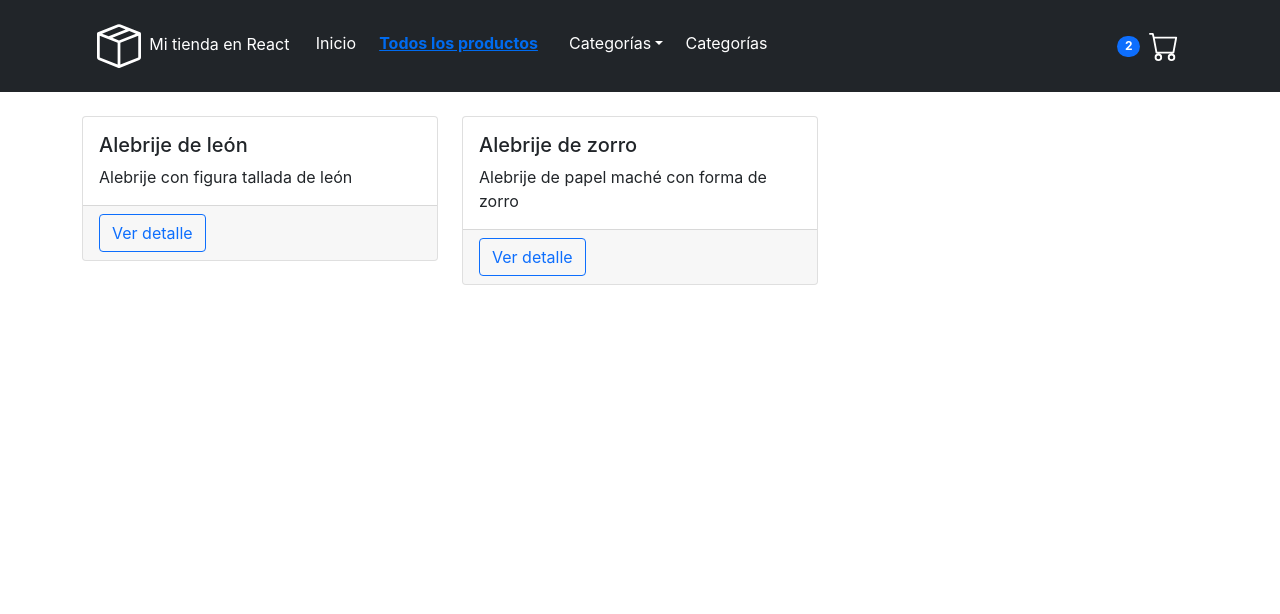
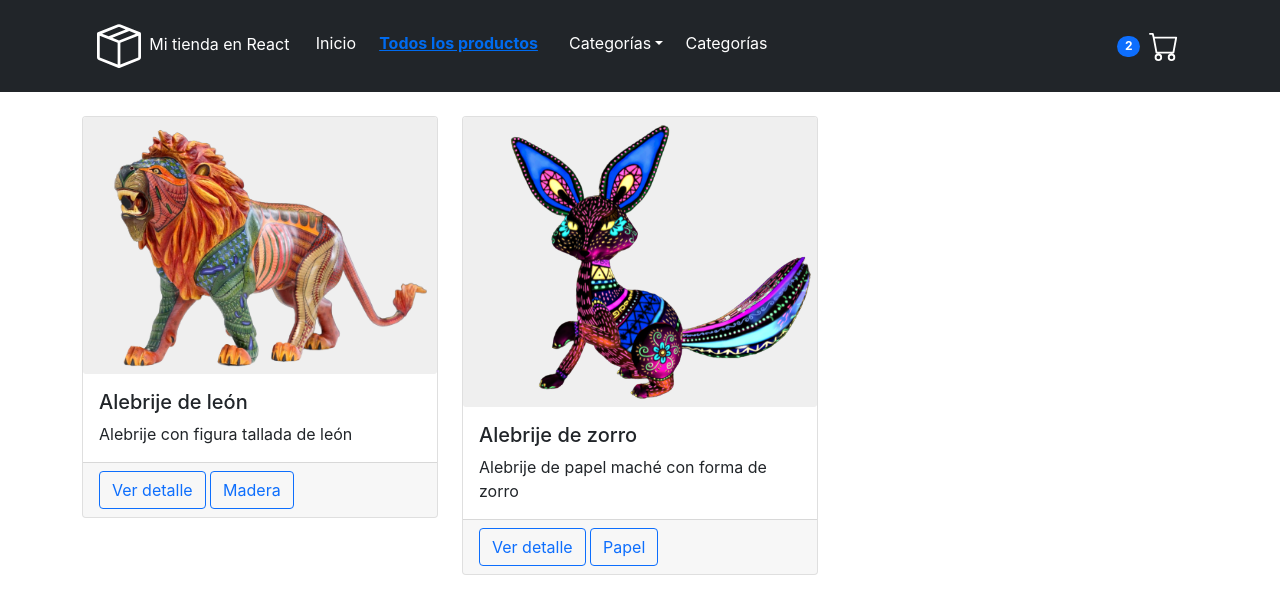
Before and after one commit to jorgefalconcampos/e-commerce-react, a React (Vite) app: page /products in a window 1280 px wide. Shown: the top 614 px of the page. Built offline with nearby package versions, Linux system fonts and the light colour scheme.

Commit message:
imágenes en ItemDetail y en Item

```diff
--- a/src/App.css
+++ b/src/App.css
@@ -26,6 +26,11 @@
 
 .App-link {
   color: #61dafb;
+}
+
+.card-img {
+  background-color: #efefef;
+  max-height: 430px !important;
 }
 
 .nav-dropdown-link{
--- a/src/components/ItemDetailContainer/ItemDetail.jsx
+++ b/src/components/ItemDetailContainer/ItemDetail.jsx
@@ -6,7 +6,8 @@ const ItemDetail = ({ item }) => {
   return (
     <Col>
       <Card>
-        {/* <Card.Img variant="top" src={item.src} /> */}
+        <img src={`/src/${item.url}`} className="card-img" alt="" />
+        {/* <Card.Img variant="top" src={`/src/${item.url}`} /> */}
         <Card.Body>
           <Card.Title>
             {item.nombre}
--- a/src/components/ItemDetailContainer/ItemDetailContainer.jsx
+++ b/src/components/ItemDetailContainer/ItemDetailContainer.jsx
@@ -17,7 +17,7 @@ const ItemDetailContainer = () => {
       ))
       .catch((err) => console.log(err))
       .finally(() => setLoading(false));
-  }, productId);
+  }, [productId]);
 
   console.log(productId);
 
--- a/src/components/ItemListContainer/Item.jsx
+++ b/src/components/ItemListContainer/Item.jsx
@@ -8,7 +8,8 @@ const Item = ({ item }) => {
   return (
     <Col>
       <Card>
-        {/* <Card.Img variant="top" src={item.src} /> */}
+        <img src={`/src/${item.url}`} className="card-img" alt="" />
+        {/* <Card.Img variant="top" src={item.src} className="card-img-top" /> */}
         <Card.Body>
           <Card.Title>
             {item.nombre}
@@ -21,6 +22,10 @@ const Item = ({ item }) => {
           <Link to={`/detail/${item.id}`}>
             <Button variant="outline-primary">Ver detalle</Button>
           </Link>
+          &nbsp;
+          <Link to={`/categories/${item.categoria}`}>
+            <Button className="text-capitalize" variant="outline-primary">{item.categoria}</Button>
+          </Link>
         </Card.Footer>
       </Card>
     </Col>
--- a/src/helpers/getFetch.js
+++ b/src/helpers/getFetch.js
@@ -8,7 +8,7 @@ let productos = [
     medidas: "24x19x90cm",
     precio: 390,
     divisa: "MXN",
-    src: "../static/images/products/articulo1_leon_1.png"
+    url: "static/images/products/articulo1_leon_1.png"
   },
   {
     id: 2,
@@ -19,7 +19,7 @@ let productos = [
     medidas: "29x12x90cm",
     precio: 790,
     divisa: "MXN",
-    src: "../static/images/products/articulo2_zorro_1.png"
+    url: "static/images/products/articulo2_zorro_1.png"
   },
 ];
 
```
